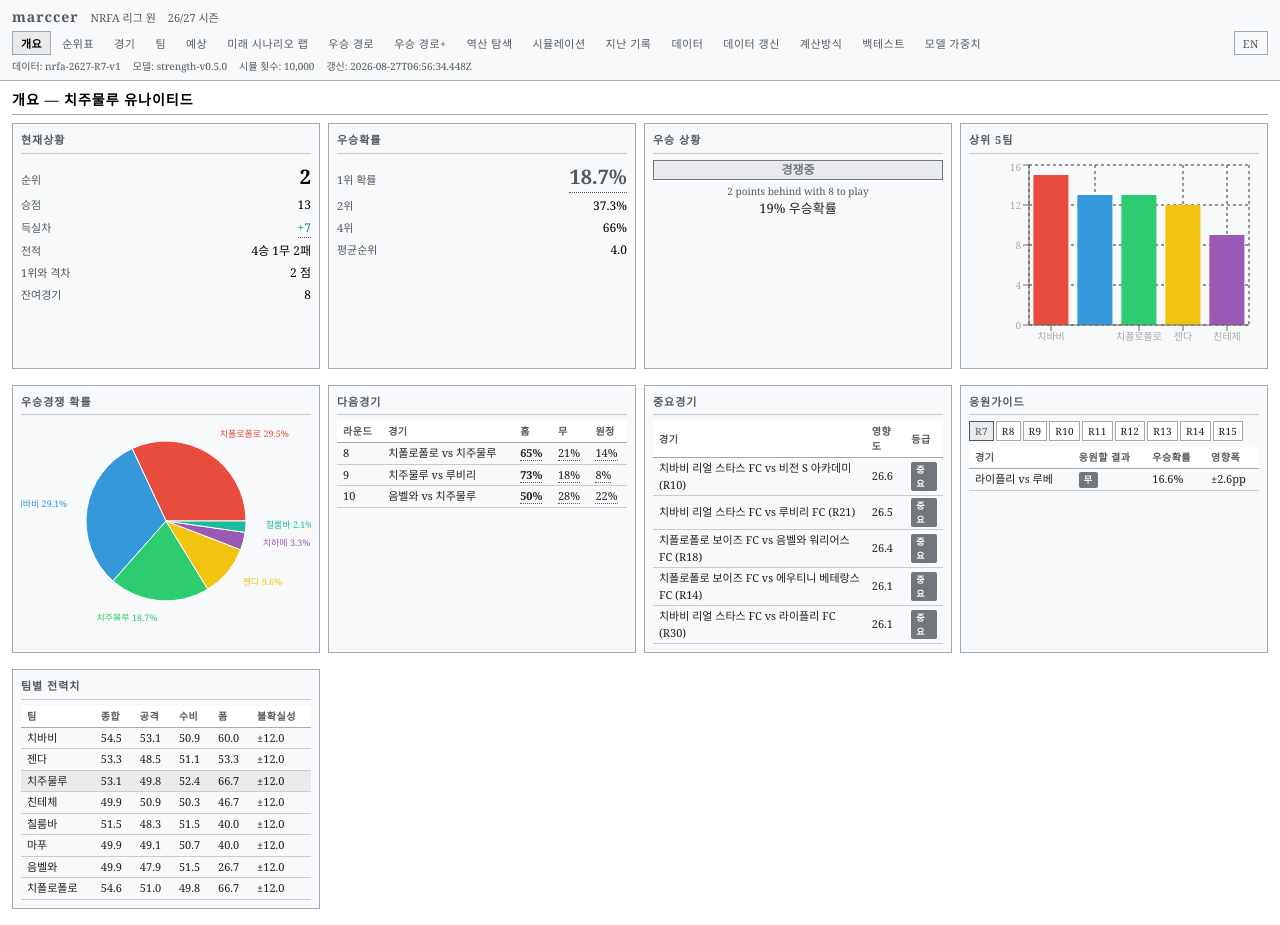
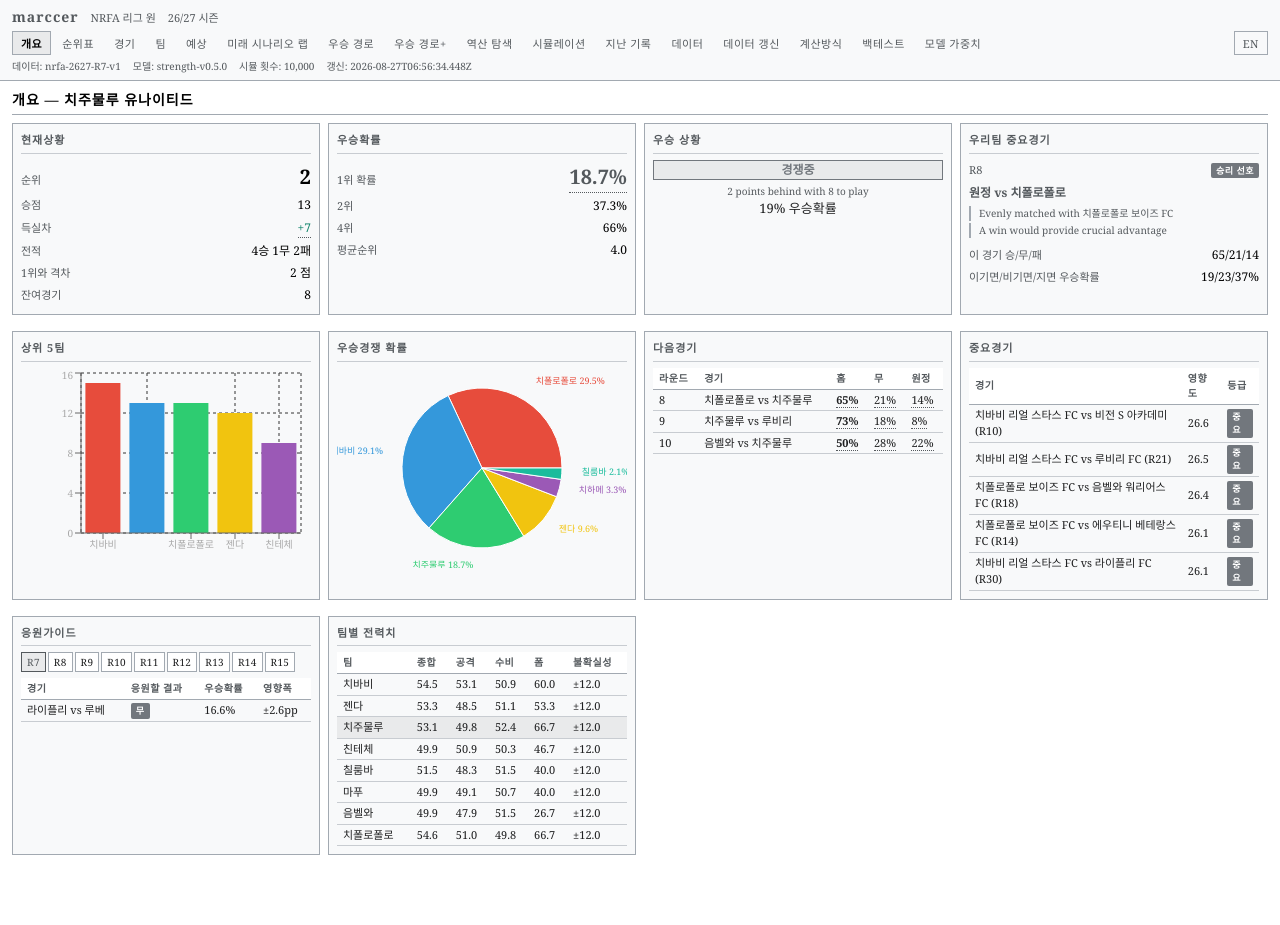
Before and after one commit to hjun1052/marccer, a React (Vite) app: page / in a window 1280 px wide. After the commit the page ends 871 px from the top, so only its background shows below. Built offline with nearby package versions, Linux system fonts and the light colour scheme.

Commit message:
Add OUR KEY MATCH card to Overview dashboard

```diff
--- a/src/i18n/dictionary.ts
+++ b/src/i18n/dictionary.ts
@@ -529,4 +529,9 @@ export const ko: Record<string, string> = {
   'combos': '가지',
   'title probability ranges': '우승확률 범위',
   'No win/draw/loss split reaches that points total.': '그 승점에 도달하는 조합이 없음.',
+
+  // --- Overview: our key match card ---
+  'OUR KEY MATCH': '우리팀 중요경기',
+  'This match': '이 경기 승/무/패',
+  'Title prob if win/draw/loss': '이기면/비기면/지면 우승확률',
 };
--- a/src/pages/Overview.tsx
+++ b/src/pages/Overview.tsx
@@ -55,6 +55,20 @@ export default function Overview() {
   const criticalMatches = simulation?.criticalMatches
     .filter((c) => c.classification === 'CRITICAL' || c.classification === 'HIGH')
     .slice(0, 5) ?? [];
+
+  // Our team's single most important upcoming match — the soonest match
+  // ranked highest by must-win classification (not just "next match", and
+  // not diluted by rival matches like the Critical Matches panel is).
+  const classificationRank: Record<string, number> = {
+    MUST_WIN: 0, WIN_PREFERRED: 1, DRAW_ACCEPTABLE: 2, DONT_LOSE: 3, LOW_IMPACT: 4,
+  };
+  const keyMatch = pathResult
+    ? [...pathResult.mustWinMatches].sort((a, b) => {
+        const rankDiff = (classificationRank[a.classification] ?? 9) - (classificationRank[b.classification] ?? 9);
+        return rankDiff !== 0 ? rankDiff : a.round - b.round;
+      })[0]
+    : undefined;
+  const keyMatchPrediction = keyMatch ? predictions.find((p) => p.matchId === keyMatch.matchId) : undefined;
 
   return (
     <div className="page">
@@ -156,6 +170,39 @@ export default function Overview() {
             )}
           </div>
         </div>
+
+        {/* Our Key Match */}
+        {keyMatch && (
+          <div className="panel">
+            <h3>{t('OUR KEY MATCH')}</h3>
+            <div className="stat-row">
+              <span className="stat-label">R{keyMatch.round}</span>
+              <span className={`badge badge-${keyMatch.classification.toLowerCase().replace('_', '-')}`}>
+                {t(keyMatch.classification)}
+              </span>
+            </div>
+            <div className="status-desc" style={{ fontSize: 12, fontWeight: 600, margin: '4px 0' }}>
+              {keyMatch.homeTeamId === league.targetTeamId ? t('HOME') : t('AWAY')} {t('vs')} {getTeamName(teams, keyMatch.homeTeamId === league.targetTeamId ? keyMatch.awayTeamId : keyMatch.homeTeamId, lang)}
+            </div>
+            {keyMatch.reasons.map((r, i) => (
+              <div key={i} className="reason">{r}</div>
+            ))}
+            {keyMatchPrediction && (
+              <div className="stat-row" style={{ marginTop: 6 }}>
+                <span className="stat-label">{t('This match')}</span>
+                <span className="stat-value">
+                  {Math.round(keyMatchPrediction.homeWinProb * 100)}/{Math.round(keyMatchPrediction.drawProb * 100)}/{Math.round(keyMatchPrediction.awayWinProb * 100)}
+                </span>
+              </div>
+            )}
+            <div className="stat-row">
+              <span className="stat-label">{t('Title prob if win/draw/loss')}</span>
+              <span className="stat-value">
+                {Math.round(keyMatch.titleProbBeforeWin * 100)}/{Math.round(keyMatch.titleProbBeforeDraw * 100)}/{Math.round(keyMatch.titleProbBeforeLoss * 100)}%
+              </span>
+            </div>
+          </div>
+        )}
 
         {/* Points Chart */}
         <div className="panel chart-panel">
```
